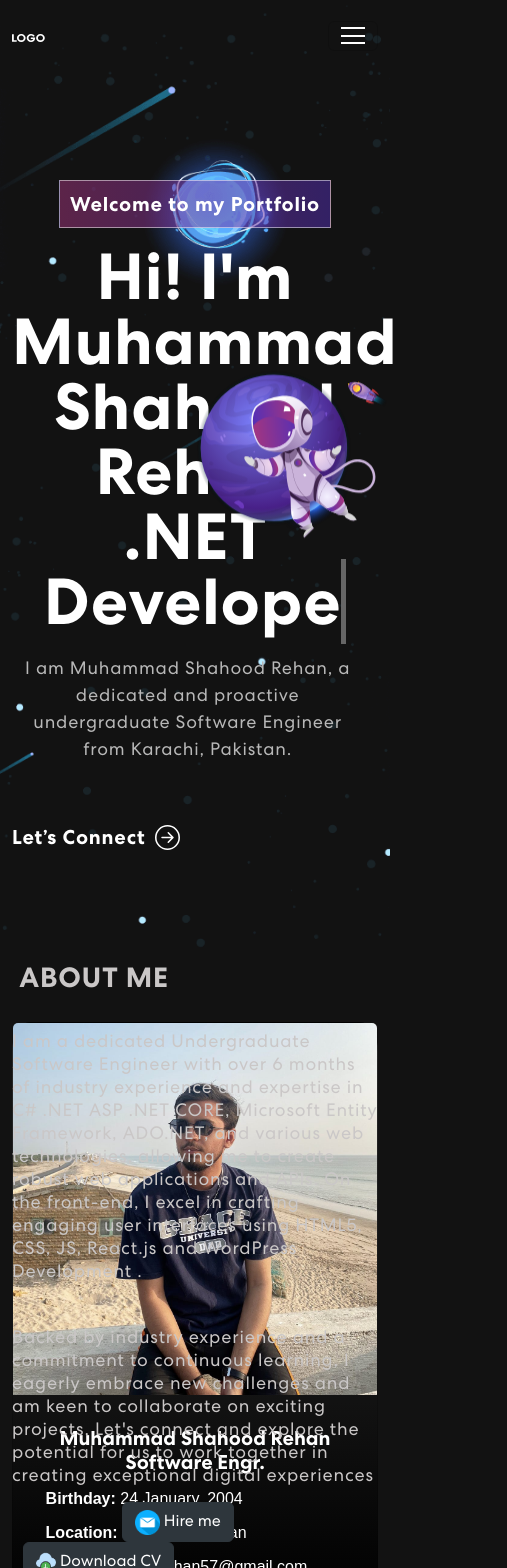
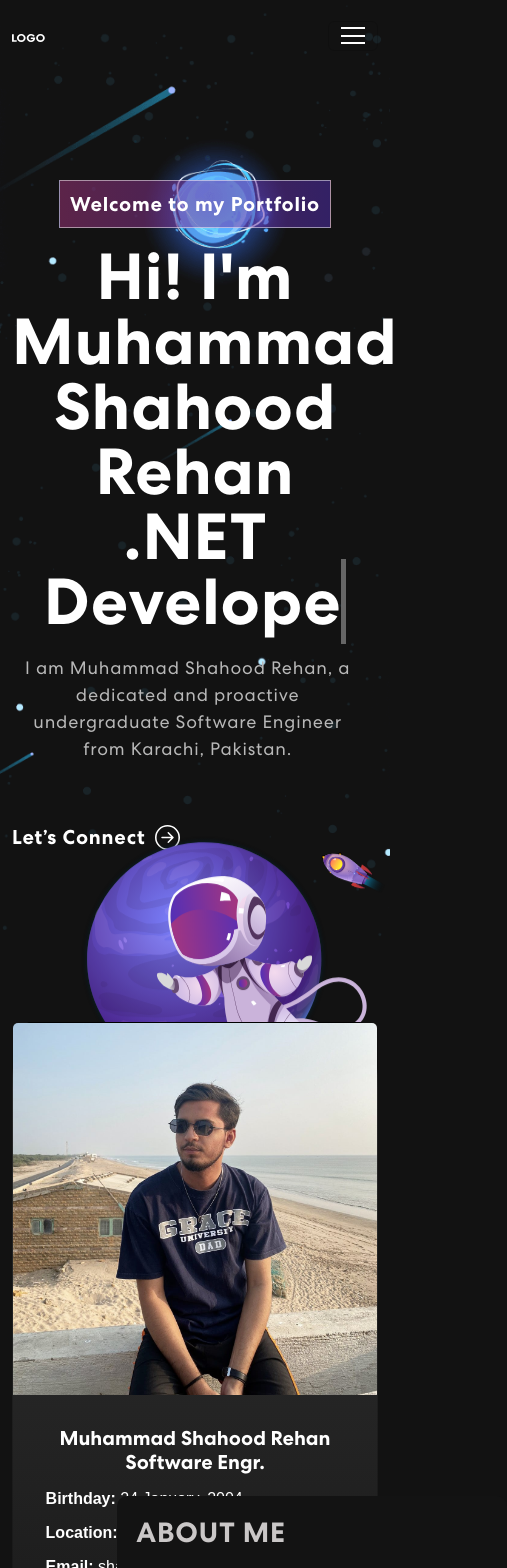
Before and after one commit to shahoodrehan/Portfolio, a React (Create React App) app: page / in a window 390 px wide. Shown: the top 1568 px of the page, 507 px wide, since content can reach past the window. Built offline with nearby package versions, Linux system fonts and the light colour scheme.

Commit message:
responsive-behaviour-added

```diff
--- a/public/index.html
+++ b/public/index.html
@@ -24,7 +24,7 @@
       work correctly both with client-side routing and a non-root public URL.
       Learn how to configure a non-root public URL by running `npm run build`.
     -->
-    <title>React App</title>
+    <title>My Portfolio</title>
   </head>
   <body>
     <noscript>You need to enable JavaScript to run this app.</noscript>
--- a/src/App.css
+++ b/src/App.css
@@ -329,11 +329,20 @@ nav.navbar .navbar-toggler[aria-expanded="true"] .navbar-toggler-icon {
 .banner img {
   max-width: 50%;
   height: 25%;
-  /* Maintain aspect ratio */
   animation: updown 3s linear infinite;
   position: absolute;
   top: 190px;
   right: 0;
+}
+
+@media screen and (max-width: 768px) {
+  .banner img {
+    max-width: 80%; /* Adjust the maximum width for smaller screens */
+    height: auto;    /* Let the height adjust proportionally */
+    top: auto;       /* Remove the top position */
+    left: auto;         /* Adjust the left position or use another value as needed */
+    right: 0;        /* Remove the right position */
+  }
 }
 
 @keyframes updown {
@@ -414,12 +423,9 @@ nav.navbar .navbar-toggler[aria-expanded="true"] .navbar-toggler-icon {
   color: #cac7c7;
   font-family: 'Centra', sans-serif !important;
   font-weight: lighter !important;
-
   padding: 3%;
   border-radius: 10px;
-
   font-size: 18px;
-
   letter-spacing: 0.8px;
   line-height: 1.5em;
   text-align: left;
@@ -427,7 +433,6 @@ nav.navbar .navbar-toggler[aria-expanded="true"] .navbar-toggler-icon {
   top: 42%;
   position: absolute;
   overflow: hidden;
-
   width: 96%;
 }
 
@@ -484,11 +489,29 @@ nav.navbar .navbar-toggler[aria-expanded="true"] .navbar-toggler-icon {
 
 /* Add responsive behavior if needed */
 @media (max-width: 768px) {
+  .profile-card {
+    position: relative; /* Set the position relative to allow absolute positioning inside */
+    padding-bottom: 200%; /* Give enough space for the profile info to fit under the image */
+  }
+
+  .profile-card .img {
+    width: 100%; /* Make image full width */
+    height: auto; /* Maintain aspect ratio */
+    border-radius: 50%; /* If you want a circular image */
+  }
+
   .profile-info {
-    margin-left: 0;
-    margin-top: 20px;
+    position: absolute; /* Absolute position to place it at the bottom of the profile-card */
+    top:50%; /* Position it right below the image */
+    width: 100%; /* Full width */
+    background: rgb(19, 19, 19); /* Or any color you prefer */
+    padding: 20px; /* Add some padding */
+    box-sizing: border-box; /* Include padding in width calculation */
+    font-size: 1rem; /* Adjust font size for smaller screens */
   }
 }
+
+
 
 
 /************ Skills Css ************/
--- a/src/index.css
+++ b/src/index.css
@@ -1,4 +1,4 @@
-body {
+/* body {
   margin: 0;
   font-family: -apple-system, BlinkMacSystemFont, 'Segoe UI', 'Roboto', 'Oxygen',
     'Ubuntu', 'Cantarell', 'Fira Sans', 'Droid Sans', 'Helvetica Neue',
@@ -10,4 +10,4 @@ body {
 code {
   font-family: source-code-pro, Menlo, Monaco, Consolas, 'Courier New',
     monospace;
-}
+} */
```
